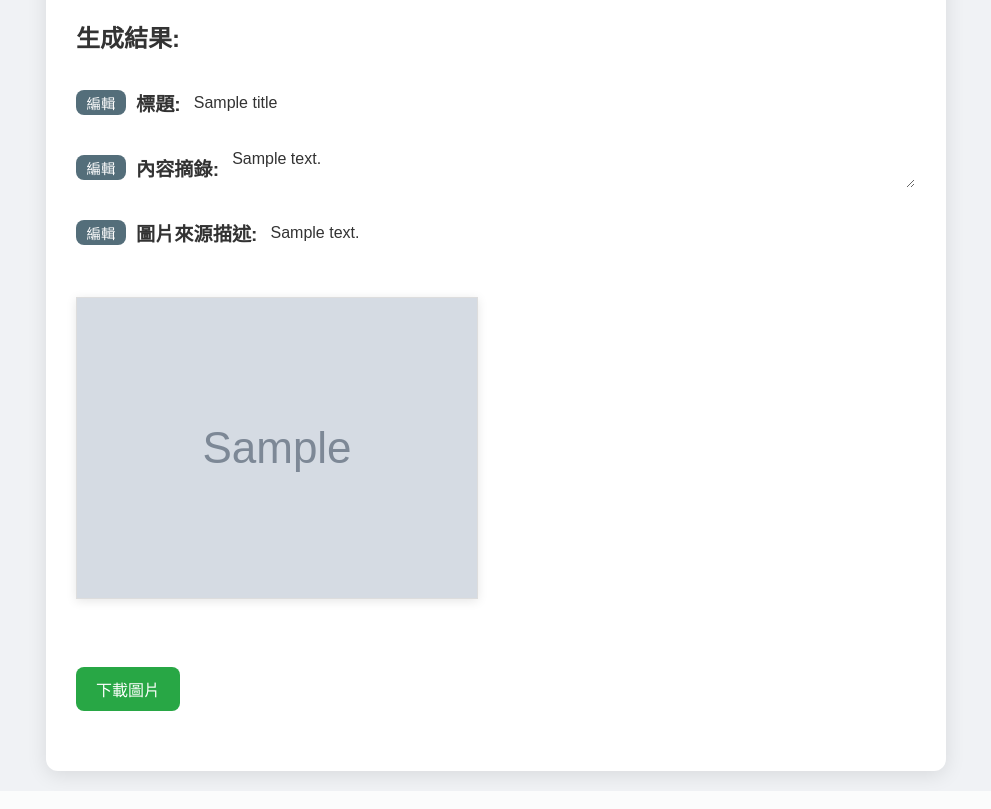
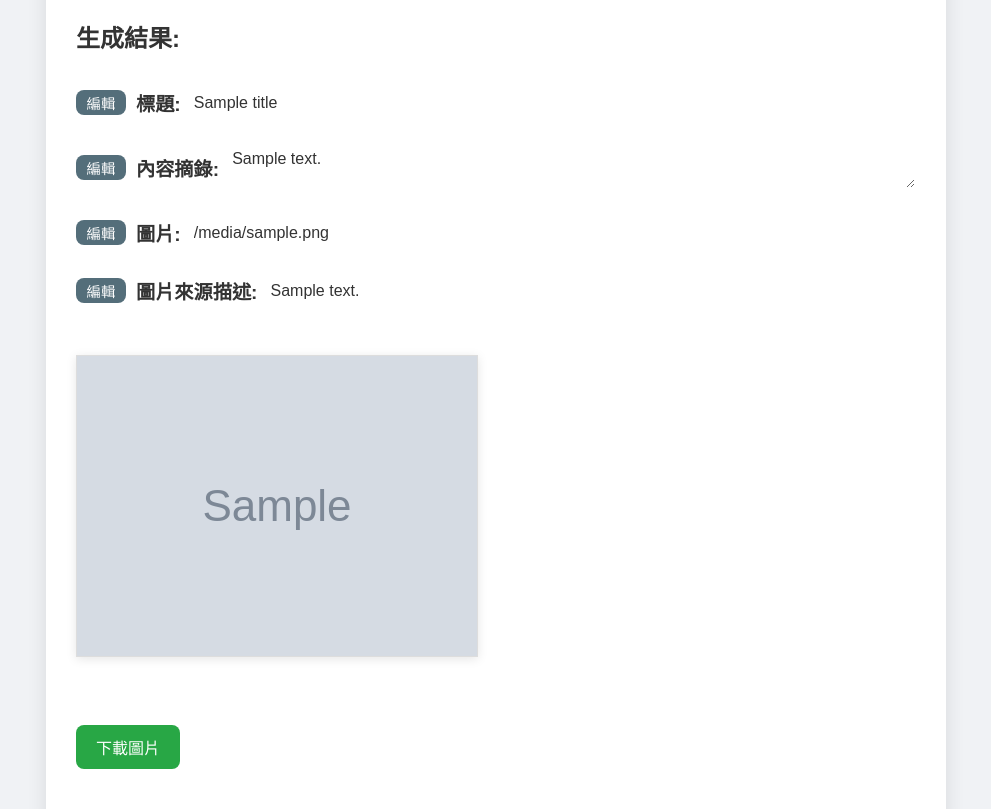
Before and after one commit to likahang/ctinews, a Flask app: template templates/index.html in a window 1280 px wide. Shown: the part 438-1247 px from the top of the page, without its empty margins (144-1135 px from the left). Run offline with Flask 3, Linux system fonts and the light colour scheme; the template is opened without the code that fills it: most values are stand-ins (such as "Sample title", 1, 10 or a date in 2020); grey boxes marked "Sample" are stand-in pictures.

Commit message:
修改了 app.py 和 index.html

```diff
--- a/app.py
+++ b/app.py
@@ -435,6 +435,7 @@ def generate_image():
         edited_title = request.form.get('edited_title')
         edited_content = request.form.get('edited_content')
         edited_alt_text = request.form.get('edited_alt_text')
+        edited_image_url = request.form.get('edited_image_url')
 
         # --- 最終、最穩定的快取與 Session 邏輯 ---
         current_time = time.time()
@@ -493,13 +494,16 @@ def generate_image():
 
         else:
             # 原本的單張圖片模式
-            if edited_title is not None or edited_content is not None or edited_alt_text is not None:
+            # 檢查是否有任何編輯過的欄位
+            is_editing = any(v is not None for v in [edited_title, edited_content, edited_alt_text, edited_image_url])
+
+            if is_editing:
                 # 如果是重新生成，使用編輯過的文字
-                original_data = scraper.get_content() # 仍然需要圖片URL
+                original_data = scraper.get_content() # 仍然需要原始資料作為後備
                 result = {
                     'title': edited_title if edited_title is not None else original_data['title'],
                     'content': edited_content if edited_content is not None else original_data['content'],
-                    'image_url': original_data['image_url'],
+                    'image_url': edited_image_url if edited_image_url is not None else original_data['image_url'],
                     'alt_text': edited_alt_text if edited_alt_text is not None else original_data['alt_text'],
                     'url': url # 將當前 url 傳遞給繪圖函式以利快取
                 }
@@ -525,7 +529,8 @@ def generate_image():
             image_data_uri=image_data_uri,
             title=result['title'],
             content_snippet=result['content'],
-            alt_text=result['alt_text']
+            alt_text=result['alt_text'],
+            image_url=result.get('image_url', '') # 將 image_url 傳遞給模板
         )
 
     except Exception as e:
--- a/templates/index.html
+++ b/templates/index.html
@@ -75,6 +75,13 @@
                         <button type="button" class="save-btn" style="display:none;">儲存</button>
                         <label>內容摘錄:</label>
                         <textarea class="editable-input" name="edited_content" readonly>{{ content_snippet }}</textarea>
+                    </div>
+
+                    <div class="editable-field">
+                        <button type="button" class="edit-btn">編輯</button>
+                        <button type="button" class="save-btn" style="display:none;">儲存</button>
+                        <label>圖片:</label>
+                        <input type="text" class="editable-input" name="edited_image_url" value="{{ image_url }}" readonly>
                     </div>
 
                     <div class="editable-field">
```
